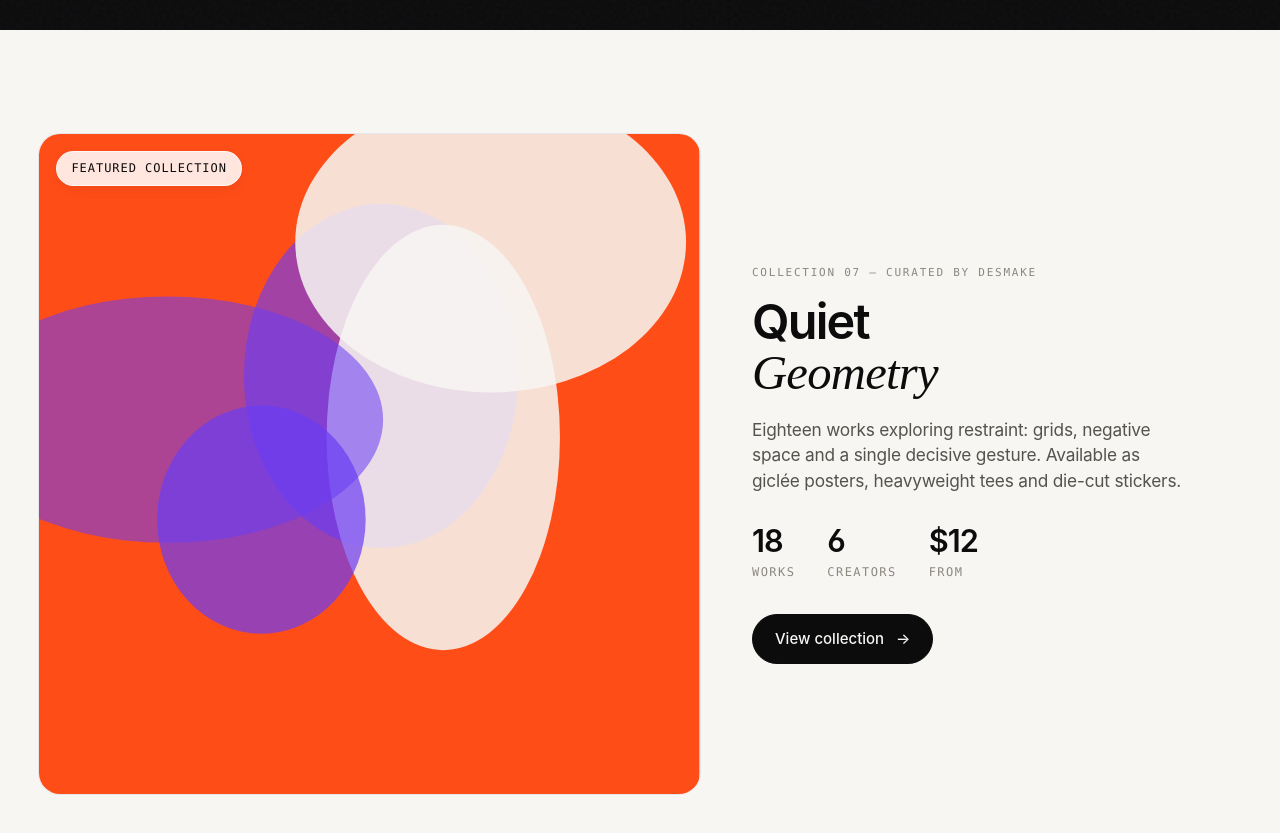
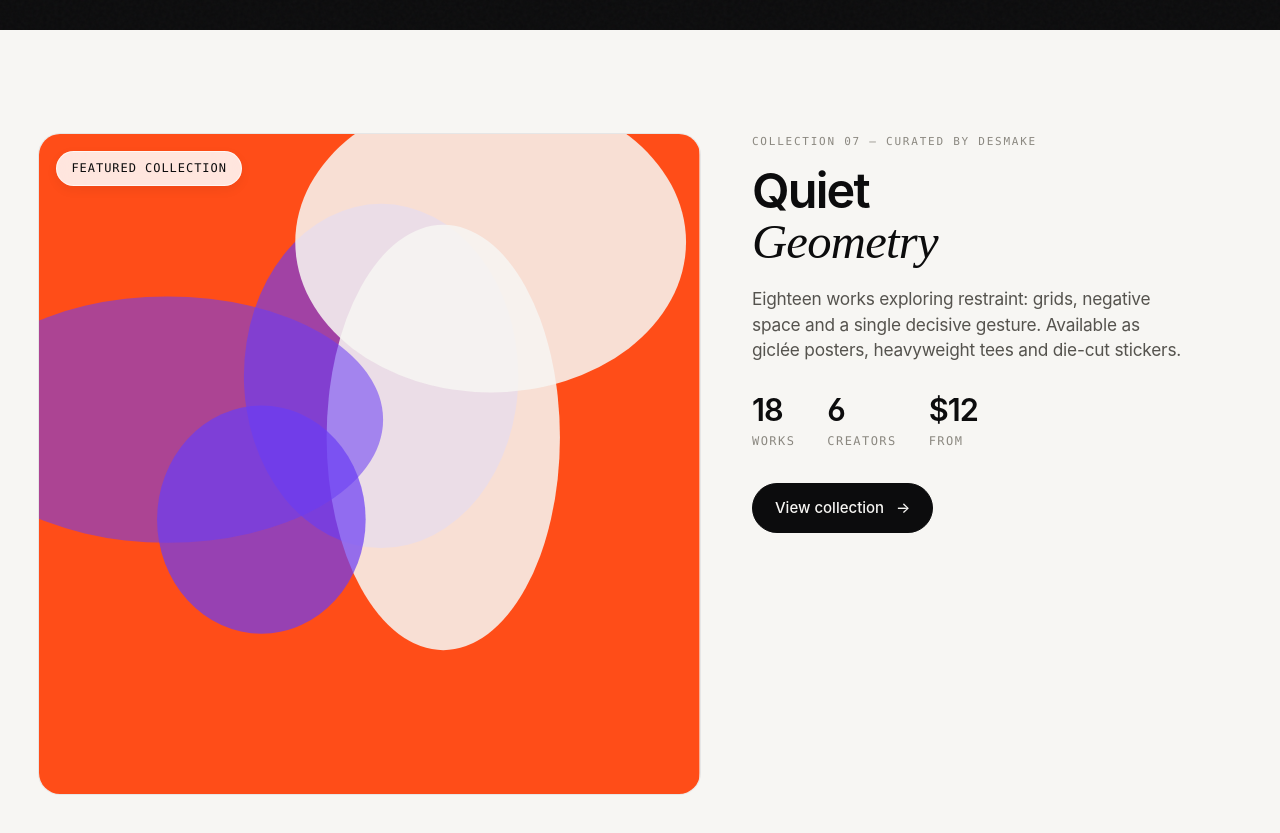
Before and after one commit to angmnon/desmake, a Next.js app: page / in a window 1280 px wide. Shown: the part 3960-4793 px from the top of the page. Built offline with nearby package versions, Linux system fonts and the light colour scheme; a web font is replaced by a local one.

Commit message:
Fix: Featured (Quiet Geometry) section also had alignItems center → start
Same blank-screen root cause as Hero and Agent Band — 980px-tall grid
with vertically centered content.

```diff
--- a/src/app/page.tsx
+++ b/src/app/page.tsx
@@ -212,7 +212,7 @@ export default function HomePage() {
 
       {/* ══════════ FEATURED ══════════ */}
       <section className="section">
-        <div className="container-wide" style={{ display: "grid", gridTemplateColumns: "minmax(0,1.15fr) minmax(0,.85fr)", gap: "clamp(24px,4vw,56px)", alignItems: "center" }}>
+        <div className="container-wide" style={{ display: "grid", gridTemplateColumns: "minmax(0,1.15fr) minmax(0,.85fr)", gap: "clamp(24px,4vw,56px)", alignItems: "start" }}>
           <div className="rv" style={{ position: "relative" }}>
             <div className="card" style={{ borderRadius: 22, overflow: "hidden", padding: 0 }}>
               <div style={{ aspectRatio: "4/3" }}>
```
